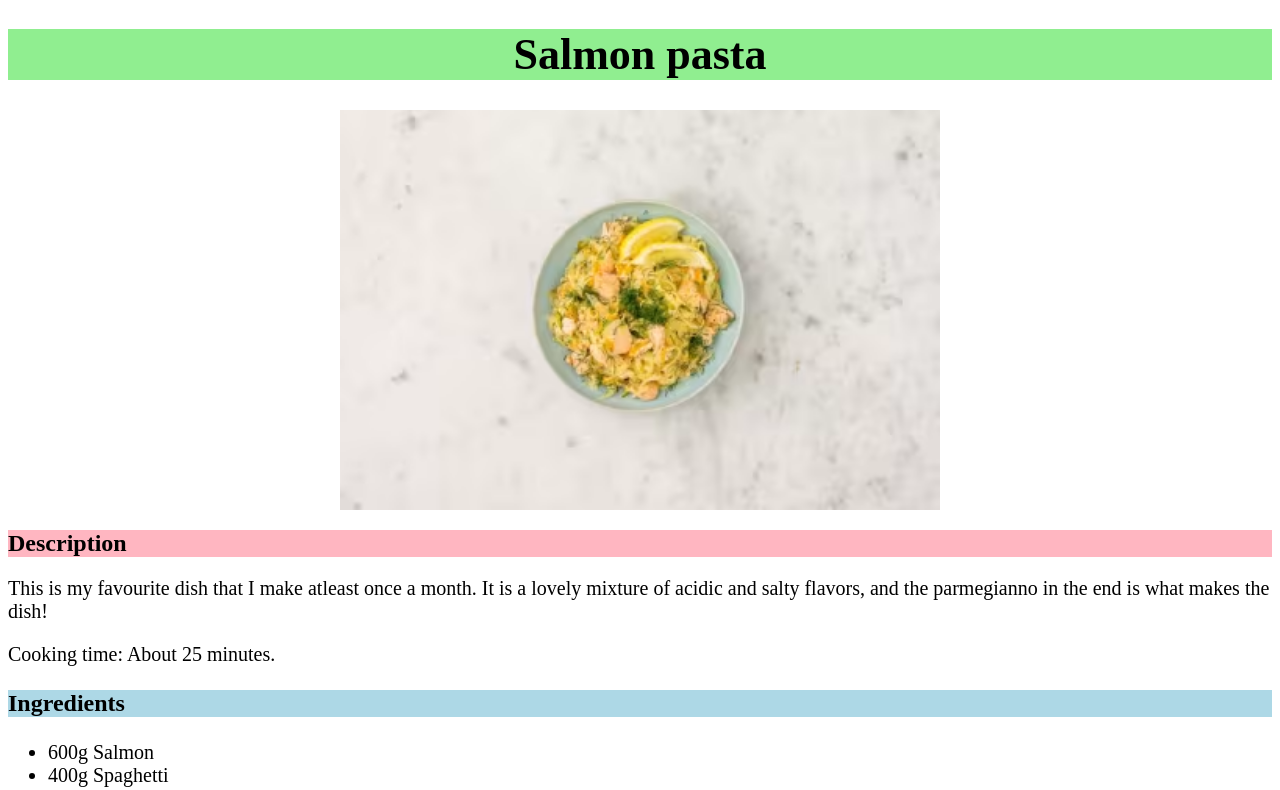
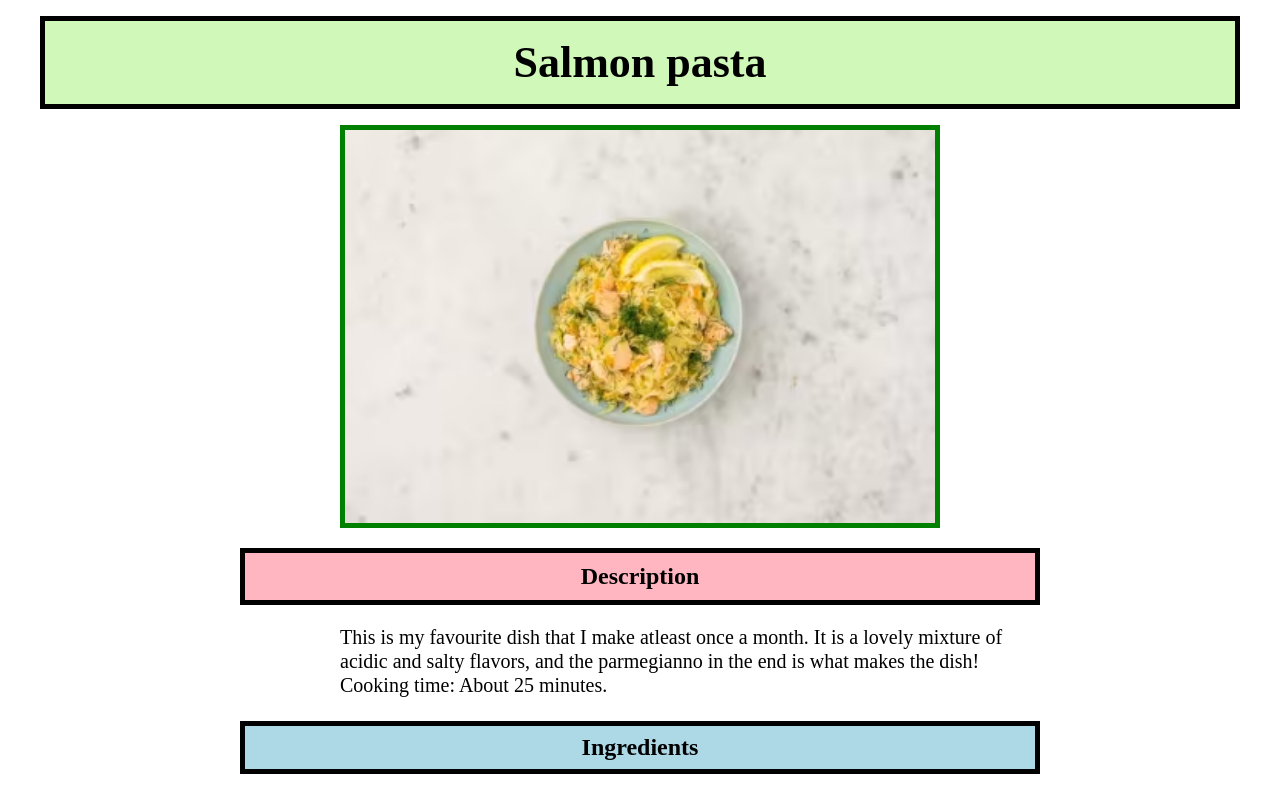
Before and after one commit to Askanberg/odin-recipes, a plain HTML site: page recipes/laxpasta.html in a window 1280 px wide. Shown: the top 790 px of the page. Drawn offline with Linux system fonts and the light colour scheme.

Commit message:
add some more styling to the webpages, edit margins, add borders and padding to titles and text.

```diff
--- a/style.css
+++ b/style.css
@@ -1,40 +1,85 @@
+*,
+::before,
+::after {
+    box-sizing: border-box;
+}
+
+body {
+    margin-bottom: 128px;
+}
+
 .universal-titles{
     font-weight: bold;
 }
 
 .title {
-    background-color: lightgreen;
+    background-color: hsl(98, 82%, 85%);
     font-size: 44px;
+    border: 5px solid black;
+    padding: 16px;
+    margin: 16px 32px;
     text-align: center;
 }
 
+#list-of-recipes {
+    margin: 16px 32px;
+    padding: 32px auto;
+    border: 3px solid black;
+    font-size: 24px;
+}
+
+li{
+    margin: 0, auto;
+}
+/* recipes */
+
 .picture{
     display: block;
+    border: 5px solid green;
     margin-left: auto;
     margin-right: auto;
     width: 600px;
+    max-width: 600px;
     height: auto;
 }
-
-#list-of-recipes {
-    font-size: 24px;
-}
-
-/* recipes */
 
 .description-title {
     background-color: lightpink;
     font-size: 30;
+    max-width: 800px;
+    min-width: 600px;
+    padding:10px;
+    border: 5px solid black;
+    text-align: center;
+    margin:16 auto;
+    margin-left: auto;
+    margin-right: auto;
 
 }
 
 .small-titles{
     background-color: lightblue;
     font-size: 24px;
+    padding: 8px;
+    max-width: 800px;
+    min-width: 600px;
+    border: 5px solid black;
+    text-align: center;
     font-weight: bold;
+    margin:16 auto;
+    margin-left: auto;
+    margin-right: auto;
 }
 
 .loose-text {
+    /* display: inline-block; */
+    padding-left: 100px;
+    max-width: 800px;
+    min-width: 590px;
     font-family: 'Times New Roman', Times, serif;
     font-size: 20px;
+    line-height: 24px;
+    margin:0 auto;
+    margin-left: auto;
+    margin-right: auto;
 }
```
